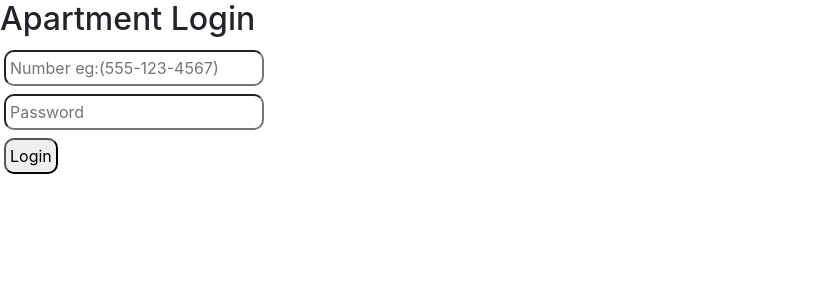
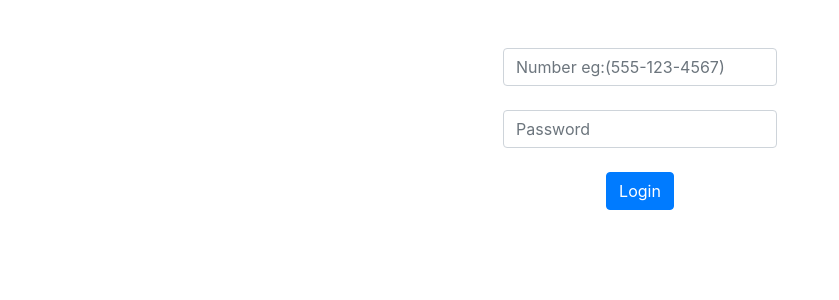
Before and after one commit to BeytullahCetin/ApartmentManager, a PHP site: page /php/login.php in a window 1280 px wide. Shown: the part 113-413 px from the top of the page, without its empty margins (0-839 px from the left). Run offline with PHP 8.4, Linux system fonts and the light colour scheme.

Commit message:
Login page's UI updated

```diff
--- a/css/styles.css
+++ b/css/styles.css
@@ -68,11 +68,11 @@ a.logo:visited{
   margin: .25rem;
 }*/
 
-input{
+/* input{
   margin: .25rem;
   padding: .25rem;
   border-radius: 10px;
-}
+}  */
 
 /* .btn{
   text-align: center;
--- a/php/apartments.php
+++ b/php/apartments.php
@@ -55,8 +55,8 @@
 
                         <div class="btn-group">
 
-                            <td> <a href="updateresidentform.php?updateId=<?php echo $user["userID"] ?>"><button type="button" class="btn btn-outline-primary">Update</button></a></td>
-                            <td> <a href="userdelete.php?id=<?php echo $user["userID"] ?>" onclick="return confirm('Are you sure?')"><button type="button" class="btn btn-outline-danger">Delete</button></a></td>
+                            <td> <a href="updateresidentform.php?updateId=<?php echo $user["userID"] ?>"><button type="button" class="btn btn-primary">Update</button></a></td>
+                            <td> <a href="userdelete.php?id=<?php echo $user["userID"] ?>" onclick="return confirm('Are you sure?')"><button type="button" class="btn btn-danger">Delete</button></a></td>
 
                         </div>
 
--- a/php/comments.php
+++ b/php/comments.php
@@ -42,7 +42,7 @@
                         while ($comment = mysqli_fetch_assoc($result)) {
                         ?>
                             <tr>
-                                <td> <a href="commentdelete.php?id=<?php echo $comment["commentID"]?>" onclick="return confirm('Are you sure?')"><button type="button" class="btn btn-outline-danger">Delete</button></a></td>
+                                <td> <a href="commentdelete.php?id=<?php echo $comment["commentID"]?>" onclick="return confirm('Are you sure?')"><button type="button" class="btn btn-danger">Delete</button></a></td>
                                 <td> <?php echo $comment["commentText"]; ?> </td>
 
 
--- a/php/contact.php
+++ b/php/contact.php
@@ -61,7 +61,7 @@
                                     Leave Comment:
                                 </label>
                                 <textarea name="comment" id="comment" cols="30" rows="8"></textarea>
-                                <input class="btn btn-outline-primary" type="submit" name="sumbitCommnet" id="sumbitCommnet" value="Send">
+                                <input class="btn btn-primary" type="submit" name="sumbitCommnet" id="sumbitCommnet" value="Send">
                             </form>
                             </div>
 
--- a/php/login.php
+++ b/php/login.php
@@ -5,7 +5,7 @@
     <meta charset="UTF-8">
     <meta name="viewport" content="width=device-width, initial-scale=1.0">
     <title>Apartment Manager</title>
-    <?php include "css.php";?>
+    <?php include "css.php"; ?>
 </head>
 
 <body>
@@ -17,23 +17,23 @@
 
     ?>
 
-    <div class="center-container">
-        <div class="login-form">
-         <h2 class="login-header">Apartment Login</h2>
-            <form method="POST" action="<?php echo htmlspecialchars($_SERVER['PHP_SELF']); ?>">
-
-                <input type="tel" name="number" id="number" required pattern="[0-9]{10}" maxlength="10" placeholder="Number eg:(555-123-4567)">
-                <br>
-                <input type="password" name="pwd" id="pwd" required maxlength="11" placeholder="Password">
-                <br>
-                <input class="button1" type="submit" value="Login">
-
-            </form>
-        </div>
-    </div>
+    <div class="container my-5">
 
 
 
+            <div class="form-group justify-content-center row">
+
+                <form class="form text-center" method="POST" action="<?php echo htmlspecialchars($_SERVER['PHP_SELF']); ?>">
+
+                    <input class="form-control" type="tel" name="number" id="number" required pattern="[0-9]{10}" maxlength="10" placeholder="Number eg:(555-123-4567)">
+                    <br>
+                    <input class="form-control" type="password" name="pwd" id="pwd" required maxlength="11" placeholder="Password">
+                    <br>
+                    <input class="btn btn-primary" type="submit" value="Login">
+
+                </form>
+            </div>
+    </div>
 
     <?php
     if ($_SERVER["REQUEST_METHOD"] == "POST") {
@@ -47,28 +47,27 @@
 
 
         if (mysqli_num_rows($result) == 1) {
-            $row=mysqli_fetch_array($result);
+            $row = mysqli_fetch_array($result);
 
 
             //Here I think I can use "$user = $_SESSION[$row]". But I started without it.
             //Then I decided not to change anything. Because it may consume some time.
 
-            $_SESSION['userID']=$row['userID'];
-            $_SESSION['userName']=$row['userName'];
-            $_SESSION['userPwd']=$row['userPwd'];
-            $_SESSION['userNum']=$row['userNum'];
-            $_SESSION['backupNum']=$row['backupNum'];
-            $_SESSION['address']=$row['address'];
-            $_SESSION['blockNo']=$row['blockNo'];
-            $_SESSION['doorNo']=$row['doorNo'];
-            $_SESSION['entryDate']=$row['entryDate'];
-            $_SESSION['exitDate']=$row['exitDate'];
-            $_SESSION['status']=$row['status'];
-            $_SESSION['authorization']=$row['isAdmin'];
-            $_SESSION['isLoggedIn']=true;
+            $_SESSION['userID'] = $row['userID'];
+            $_SESSION['userName'] = $row['userName'];
+            $_SESSION['userPwd'] = $row['userPwd'];
+            $_SESSION['userNum'] = $row['userNum'];
+            $_SESSION['backupNum'] = $row['backupNum'];
+            $_SESSION['address'] = $row['address'];
+            $_SESSION['blockNo'] = $row['blockNo'];
+            $_SESSION['doorNo'] = $row['doorNo'];
+            $_SESSION['entryDate'] = $row['entryDate'];
+            $_SESSION['exitDate'] = $row['exitDate'];
+            $_SESSION['status'] = $row['status'];
+            $_SESSION['authorization'] = $row['isAdmin'];
+            $_SESSION['isLoggedIn'] = true;
 
-            header("Location: welcome.php");
-
+            header("Location: apartments.php");
         } else
             echo "<p style='color: red; text-align: center';><b>Wrong number or password</b></p>";
     }
```
